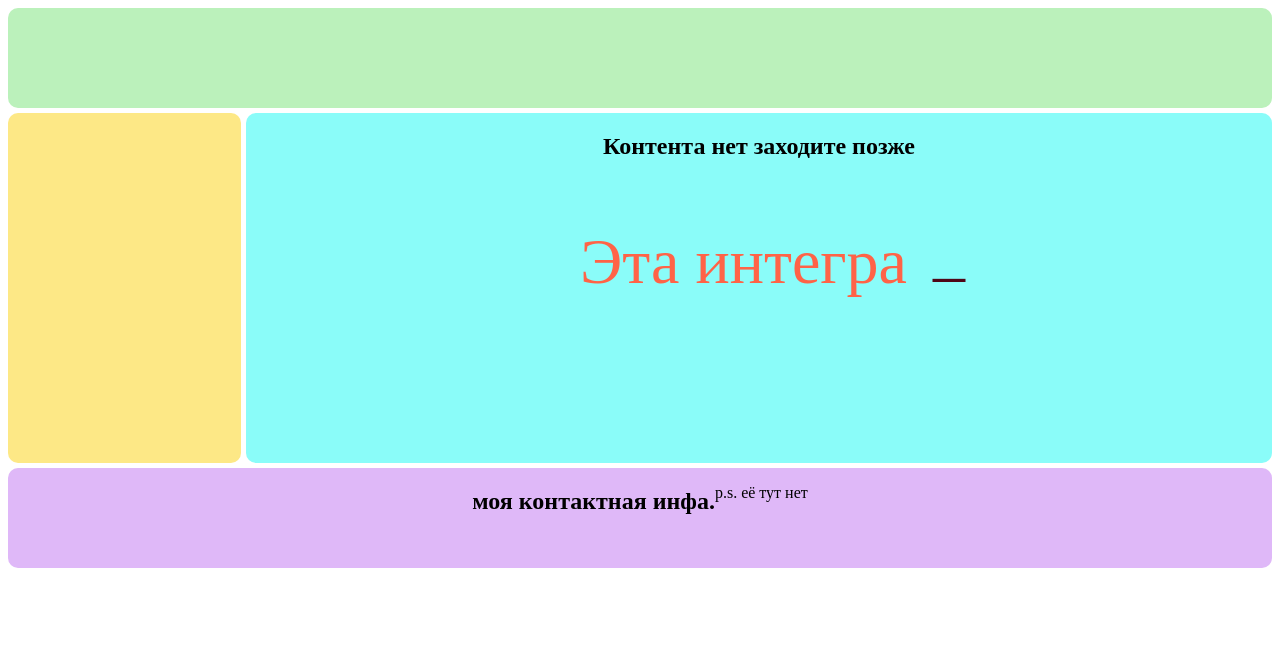
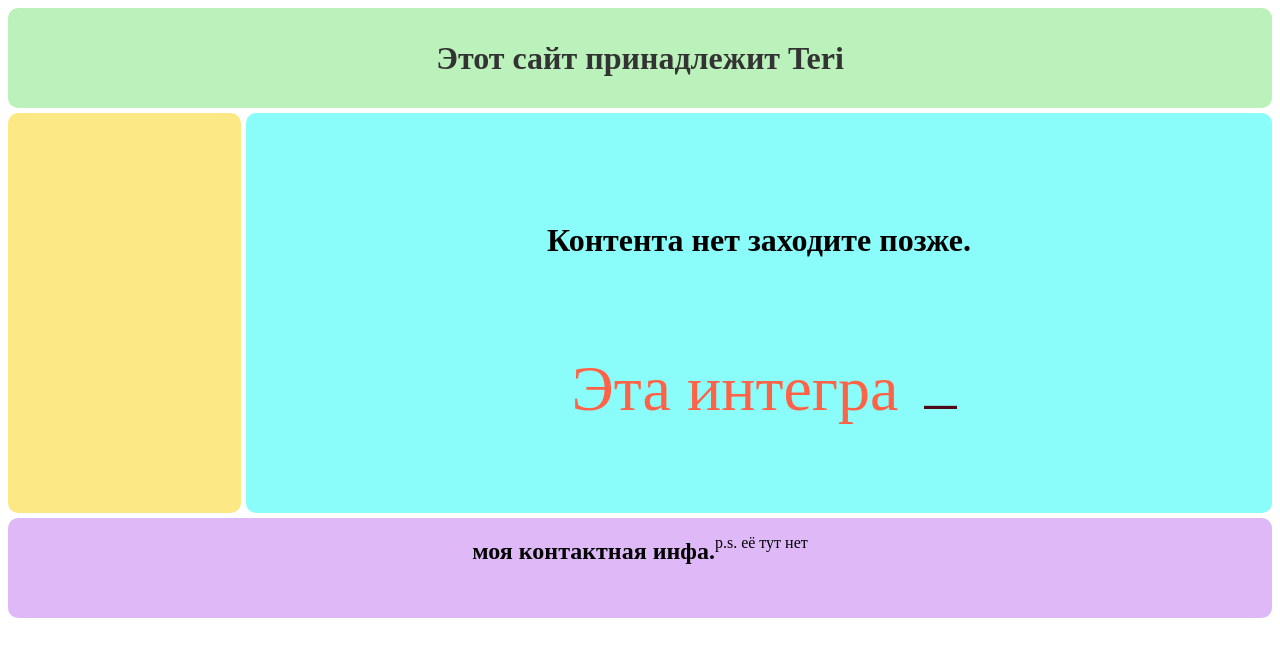
Before and after one commit to Teri-IM/-, a plain HTML site: page Моё/Teri.html in a window 1280 px wide. Drawn offline with Linux system fonts and the light colour scheme.

Commit message:
reconfig integration

```diff
--- a/Моё/Teri.css
+++ b/Моё/Teri.css
@@ -5,6 +5,10 @@
     display: flex;
     justify-content: center;
     align-items: center;
+}
+
+.Teri {
+  color: #333;
 }
 
 .menu {
@@ -22,7 +26,8 @@
     border-radius: 10px;
     display: flex;
     justify-content: center;
-    /* align-items: center; */
+    align-items: center;
+    flex-direction: column;
 }
 
 .footer {
@@ -34,16 +39,18 @@
    /* align-items: center; */
 
 }
+
 .container {
     display: grid;
     grid-gap: 5px;
     grid-template-columns: repeat(16, 1fr);
-    grid-template-rows: 100px 350px 100px;
+    grid-template-rows: 100px 400px 100px;
     grid-template-areas:
         "h h h h h h h h h h h h h h h h"
         "m m m c c c c c c c c c c c c c"
         "f f f f f f f f f f f f f f f f";
 }
+
 @media screen and (max-width: 640px) {
     .container {
         grid-template-areas:
@@ -52,26 +59,23 @@
             "f f f f f f f f f f f f f f f f";
     }
 }
+
 @import url(https://fonts.googleapis.com/css?family=Khula:700);
 .hidden {
   opacity:0;
 }
+
 .console-container {
 
   font-family:Khula;
   font-size:4em;
+  display:block;
+  color:#4f0617;
+  height: 50%;
 
-  height:350px;
-  width:700px;
-  display:block;
-  position:absolute;
-  color:#4f0617;
-  top:0;
-  bottom:0;
-  left:1;
-  right:0;
-  margin:auto;
+  /* background-color: #3c524a; */
 }
+
 .console-underscore {
    display:inline-block;
   position:relative;
--- a/Моё/Teri.html
+++ b/Моё/Teri.html
@@ -8,14 +8,16 @@
   <body>
     <div class="container">
       <div class="header">
-
+        <h1 class="Teri">Этот сайт принадлежит Teri</h1>
       </div>
       <div class="menu">
 
       </div>
       <div class="content">
-        <div class="">
-          <h2 id="h1_cont">Контента нет заходите позже</h2>
+        <div class="con1">
+          <h1 id="h1_cont">Контента нет заходите позже.</h1><br><br><br><br>
+        </div>
+        <div class="con2">
           <div class='console-container'>
             <span id='text'></span>
             <div class='console-underscore' id='console'>
--- a/Моё/TeriJS1.js
+++ b/Моё/TeriJS1.js
@@ -1,4 +1,4 @@
-consoleText(['Эта интеграция пуста.', 'Но тут могла быть ваша реклама.', 'Сделать рекламу не долго.'], 'text',['tomato','rebeccapurple','lightblue']);
+consoleText(['Эта интеграция пуста.', 'Но тут могла быть ваша реклама.', 'Сделать рекламу не долго.'], 'text',['tomato','rebeccapurple','#b0071b']);
 
 function consoleText(words, id, colors) {
  if (colors === undefined) colors = ['#fff'];
```
